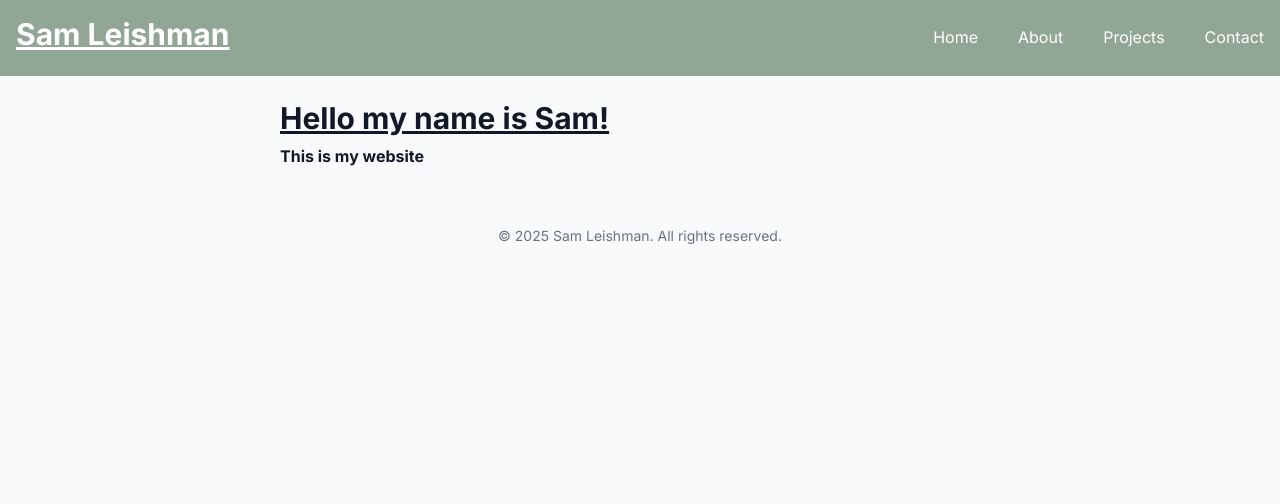
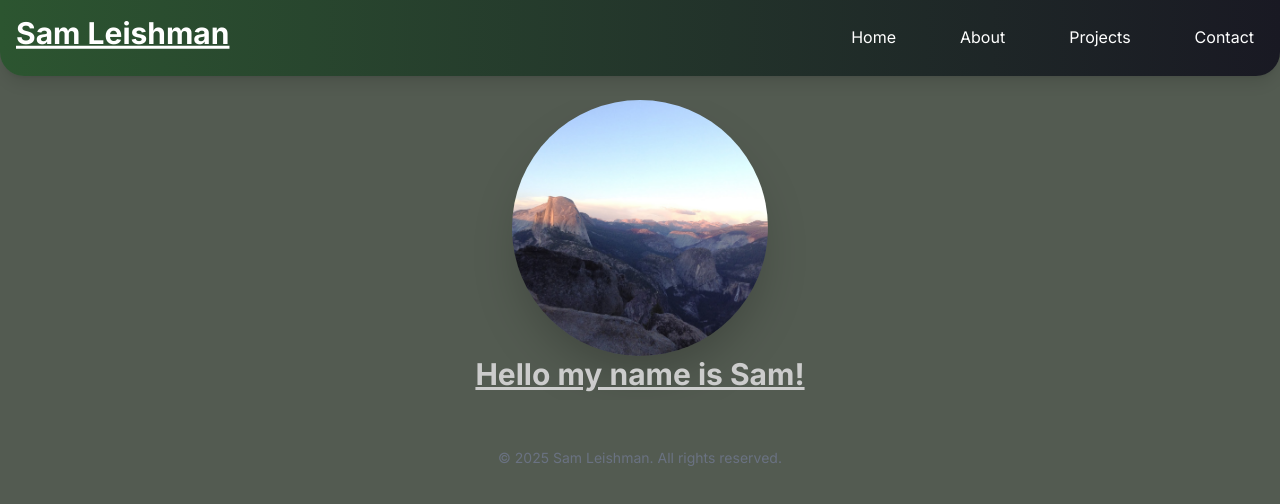
Before and after one commit to Sleishm4n/portfolio-site, a Next.js app: page / in a window 1280 px wide. Shown: the top 504 px of the page. Built offline with nearby package versions, Linux system fonts and the light colour scheme.

Commit message:
Restyled navbar, Added example avatar and other styling bits

```diff
--- a/app/globals.css
+++ b/app/globals.css
@@ -18,8 +18,8 @@
 /* Global body styles */
 body {
   font-family: var(--font-inter);
-  background-color: #f9fafb; /* Tailwind gray-50 */
-  color: #111827; /* Tailwind gray-900 */
+  background-color: #535b51;
+  color: #CCCCCC;
   line-height: 1.6;
   -webkit-font-smoothing: antialiased;
   -moz-osx-font-smoothing: grayscale;
@@ -49,3 +49,12 @@ code, pre {
   padding-left: 1rem;
   padding-right: 1rem;
 }
+
+@keyframes float {
+  0%, 100% { transform: translateY(0); }
+  50% { transform: translateY(-5px); }
+}
+
+.animate-float {
+  animation: float 3s ease-in-out infinite;
+}
--- /dev/null
+++ b/app/home/page.tsx
@@ -0,0 +1,23 @@
+import yose from './yose.jpg';
+
+
+export default function Home() {
+  return (
+    <main className="w-full h-full overflow-auto relative">
+        <div className="flex items-center justify-center">
+            <div className="w-64 h-64 rounded-full flex items-center justify-center  text-4xl font-bold text-gray-900 shadow-2xl">
+                <img
+                    src={yose.src}
+                    alt="Yose"
+                    className="w-full h-full object-cover rounded-full"
+                />
+            </div>
+        </div>
+        <div className="flex items-center justify-center">
+            <h1 className = "text-3xl font-bold underline">
+                Hello my name is Sam!
+            </h1>
+        </div>
+    </main>
+  );
+}
--- a/app/page.tsx
+++ b/app/page.tsx
@@ -1,15 +1,7 @@
+import HomePage from "./home/page";
 
 export default function Home() {
   return (
-    <main className="w-full h-full overflow-auto relative">
-       <h1 className = "text-3xl font-bold underline">
-          Hello my name is Sam!
-        </h1>
-        <div>
-          <h2>
-            This is my website
-          </h2>
-        </div>
-    </main>
+    <HomePage />
   );
 }
--- a/components/navbar.tsx
+++ b/components/navbar.tsx
@@ -4,15 +4,23 @@ import Link from "next/link";
 
 export default function Navbar() {
     return (
-        <nav className="flex items-center justify-between p-4 bg-polyGreen/50 text-white">
-            <h1 className="text-3xl font-bold underline">Sam Leishman</h1>
+        <nav className="sticky top-0 flex items-center justify-between p-4 bg-linear-to-r from-polyGreen to-rasin rounded-b-3xl shadow-lg backdrop-blur-md text-white z-50">
+        <h1 className="text-3xl font-bold underline animate-float">
+            Sam Leishman
+        </h1>
 
-            <div className="space-x-10 gap-6">
-                <Link href="/" className="hover:text-silver">Home</Link>
-                <Link href="/about" className="hover:text-silver">About</Link>
-                <Link href="/projects" className="hover:text-silver">Projects</Link>
-                <Link href="/contact" className="hover:text-silver">Contact</Link>
-            </div>
+        <div className="space-x-10 gap-6 flex pr-2.5">
+            {["Home", "About", "Projects", "Contact"].map((item) => (
+            <Link
+                key={item}
+                href={`/${item.toLowerCase()}`}
+                className="relative hover:text-silver transition-colors duration-300"
+            >
+                {item}
+                <span className="absolute left-0 -bottom-1 w-0 h-0.5 bg-silver transition-all duration-300 hover:w-full"></span>
+            </Link>
+            ))}
+        </div>
         </nav>
     );
 }
```
Also changed, not shown: package.json (+7 -5 lines), app/home/yose.jpg (added), 1 other file (tests, documents, lock files or other folders).
